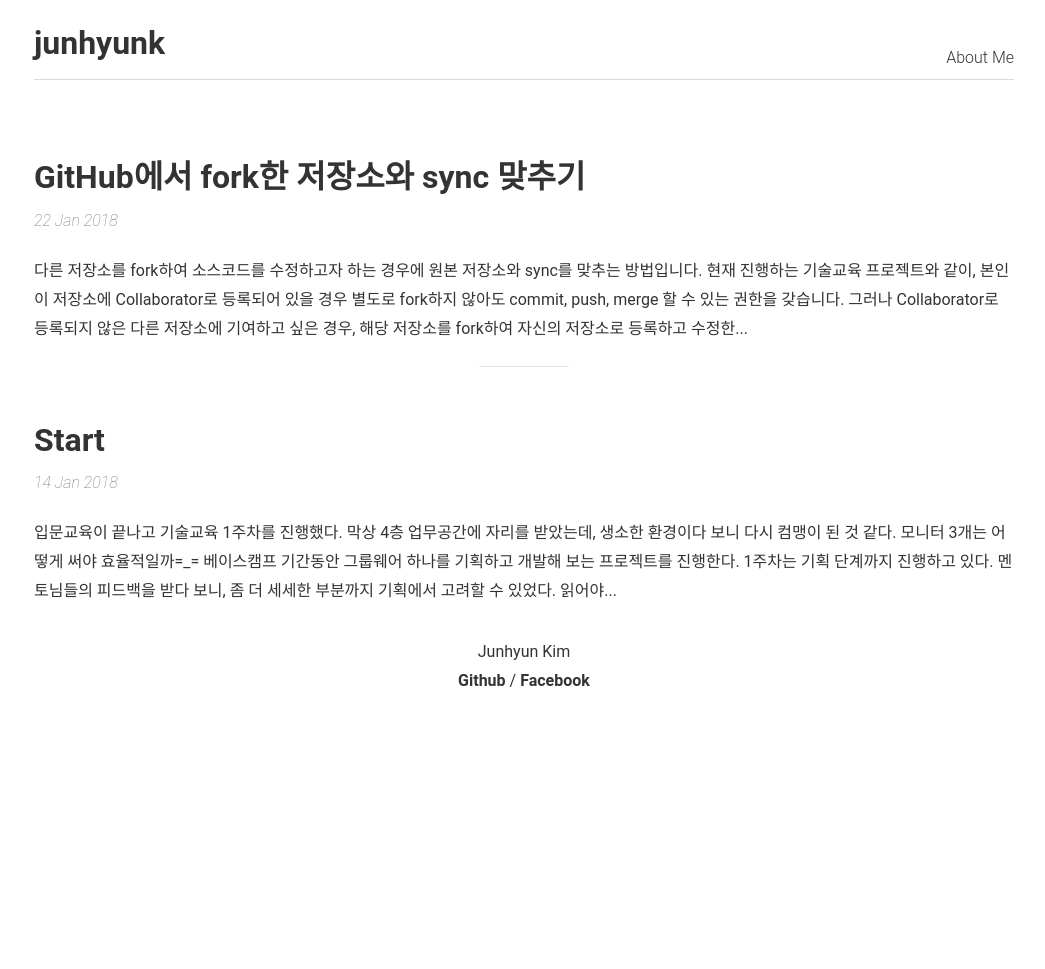
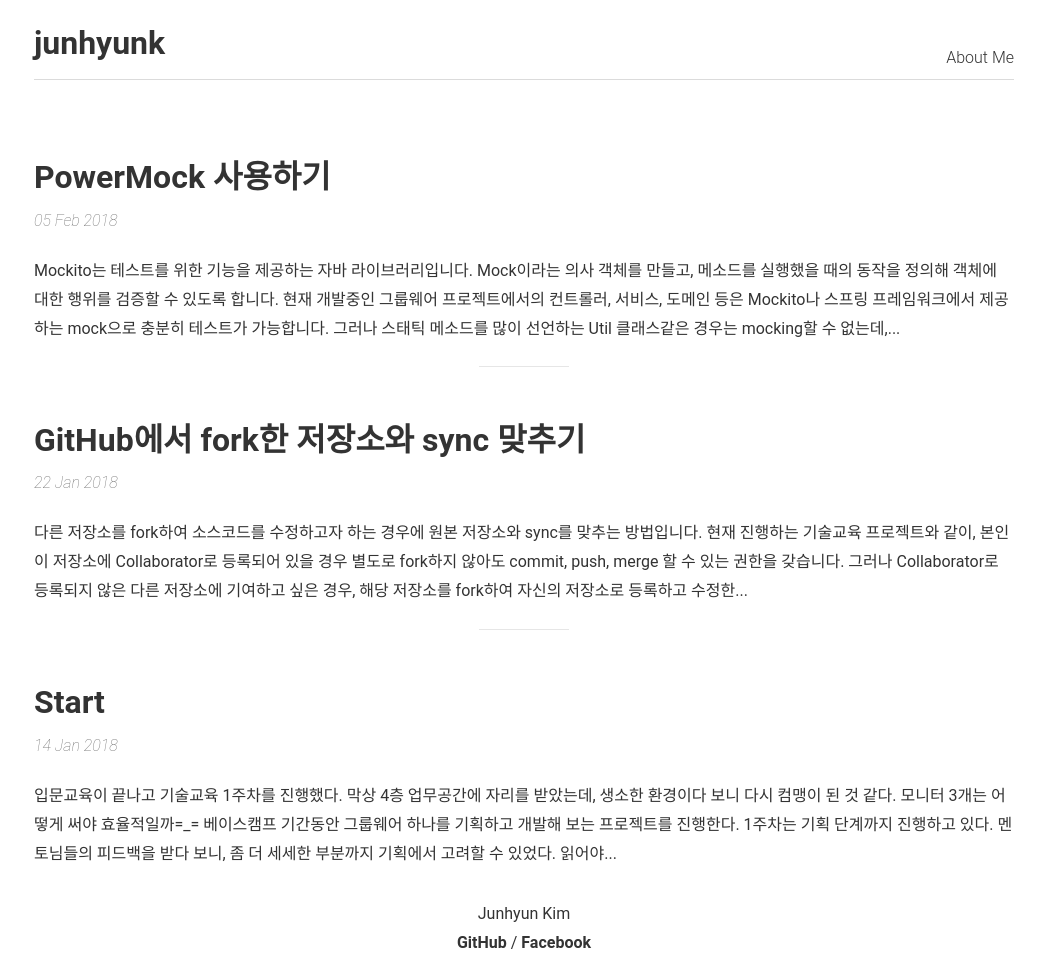
Before and after one commit to junhyunk/junhyunk.github.io, a Jekyll site: the page built from index.html, in a window 1280 px wide. Shown: the whole page, without its empty margins (116-1161 px from the left). Built offline with Jekyll 4.4.1, drawn with Linux system fonts in a browser that asks for light colours; the list of posts is cut into pages by our own code; before the commit the page ends 900 px from its top, so only the background shows below that.

Commit message:
Added 180205 post

````diff
--- a/_includes/footer.html
+++ b/_includes/footer.html
@@ -1,4 +1,4 @@
 <footer>
 	Junhyun Kim<br>
-	<a href="https://www.github.com/junhyunk">Github</a> / <a href="https://www.facebook.com/junh816">Facebook</a>
+	<a href="https://www.github.com/junhyunk">GitHub</a> / <a href="https://www.facebook.com/junh816">Facebook</a>
 </footer>
--- /dev/null
+++ b/_posts/2018-02-05-20180205_powermock.md
@@ -0,0 +1,38 @@
+---
+layout: post
+comments: true
+title: PowerMock 사용하기
+description: PowerMock 사용하기
+header: PowerMock 사용하기
+---
+
+Mockito는 테스트를 위한 기능을 제공하는 자바 라이브러리입니다. Mock이라는 의사 객체를 만들고, 메소드를 실행했을 때의 동작을 정의해 객체에 대한 행위를 검증할 수 있도록 합니다.
+
+현재 개발중인 그룹웨어 프로젝트에서의 컨트롤러, 서비스, 도메인 등은 Mockito나 스프링 프레임워크에서 제공하는 mock으로 충분히 테스트가 가능합니다. 그러나 스태틱 메소드를 많이 선언하는 Util 클래스같은 경우는 mocking할 수 없는데, 이에 대한 이유를 몇 가지 살펴보았습니다.
+
+[[mockito #1013]](https://github.com/mockito/mockito/issues/1013)
+
+[[StackOverflow - Why does Mockito not mock static methods?]](https://stackoverflow.com/questions/4482315/why-does-mockito-not-mock-static-methods)
+
+공통적으로 등장하는 이유는 스태틱 메소드를 mocking하려는 시도 자체가 좋지 않은 테스트 설계의 결과물이라는 것이었습니다. 공통으로 사용할 기능을 스태틱 메소드로 선언하기보다는, 싱글톤 객체의 메소드로 선언하는 것이 좋다는 의견이 많았습니다(이 부분은 조사가 더 필요한 것 같습니다).
+
+그러나 Util 패키지 중 외부로 hook 요청을 보내는 기능이나, 파일시스템 내에서 특정 파일을 다른 위치로 복사하는 등의 스태틱 메소드가 정의되어 있고, 테스트 시에 실제로 요청을 보내거나 파일을 조작하기보다는 사전에 mocking하여 동작을 정의해 놓는 것이 테스트에 적합하다고 판단했습니다. 이러한 스태틱 메소드의 mocking을 제공하는 라이브러리 중 PowerMock을 사용했습니다.
+
+```java
+@Runwith(PowerMockRunner.class)
+class HookUtilTest {
+	...
+	@Test
+	@PrepareForTest({HttpUtil.class, ...})
+	public void hookTest() {
+		PowerMockito.mockStatic(HttpUtil.calss);
+		when(HttpUtil.postRequest(url, path, param)).thenReturn("success");
+		HookUtil.doorayHook(url, path, "제목", "내용");
+		...
+	}
+}
+```
+
+PowermMock의 사용법은 Mockito와 비슷합니다. Util 함수에 대한 수행만 테스트할 것이고, jUnit 테스트에 사용하기 위해 `@Runwith`에는 `PowerMockRunner` 클래스를 적용합니다. 테스트 메소드에 앞서, `@PrepareForTest`에는 어떤 클래스(스태틱 메소드가 포함된)를 mocking할 것인지 선언하고, `PowerMockito.mockStatic` 메소드를 통해 해당 클래스를 mocking합니다. 그리고 Mockito와 비슷하게 when/thenReturn 함수를 통해 동작을 정의합니다.
+
+스태틱 메소드를 mocking할 수 있는 방법을 찾을 수는 있었지만, 스태틱 메소드로 설계한 것에는 문제가 없었는지 다시 고민해봐야 할 것 같습니다.
````
